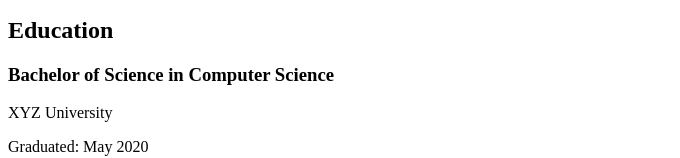
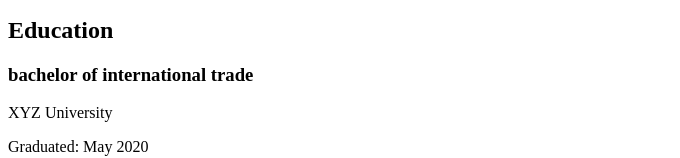
Before and after one commit to fangxin999/xin, a plain HTML site: page index.html in a window 1280 px wide. Shown: the part 184-342 px from the top of the page, without its empty margins (0-680 px from the left). Drawn offline with Linux system fonts and the light colour scheme.

Commit message:
Update index.html

```diff
--- a/index.html
+++ b/index.html
@@ -12,7 +12,7 @@
       <li>Phone: 08-99474693</li>
     </ul>
     <h2>Education</h2>
-    <h3>Bachelor of Science in Computer Science</h3>
+    <h3>bachelor of international trade</h3>
     <p>XYZ University</p>
     <p>Graduated: May 2020</p>
     <h2>Work Experience</h2>
```
